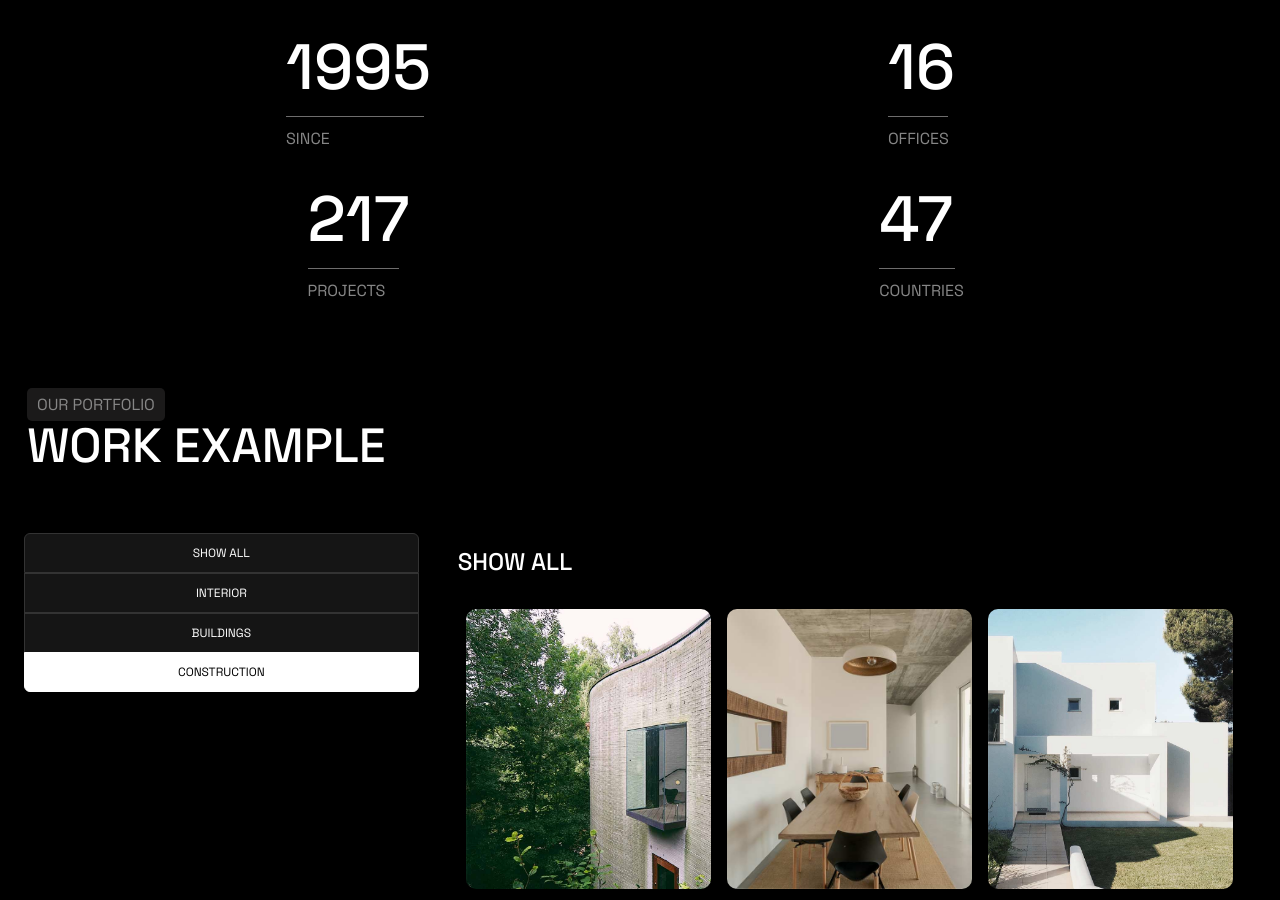
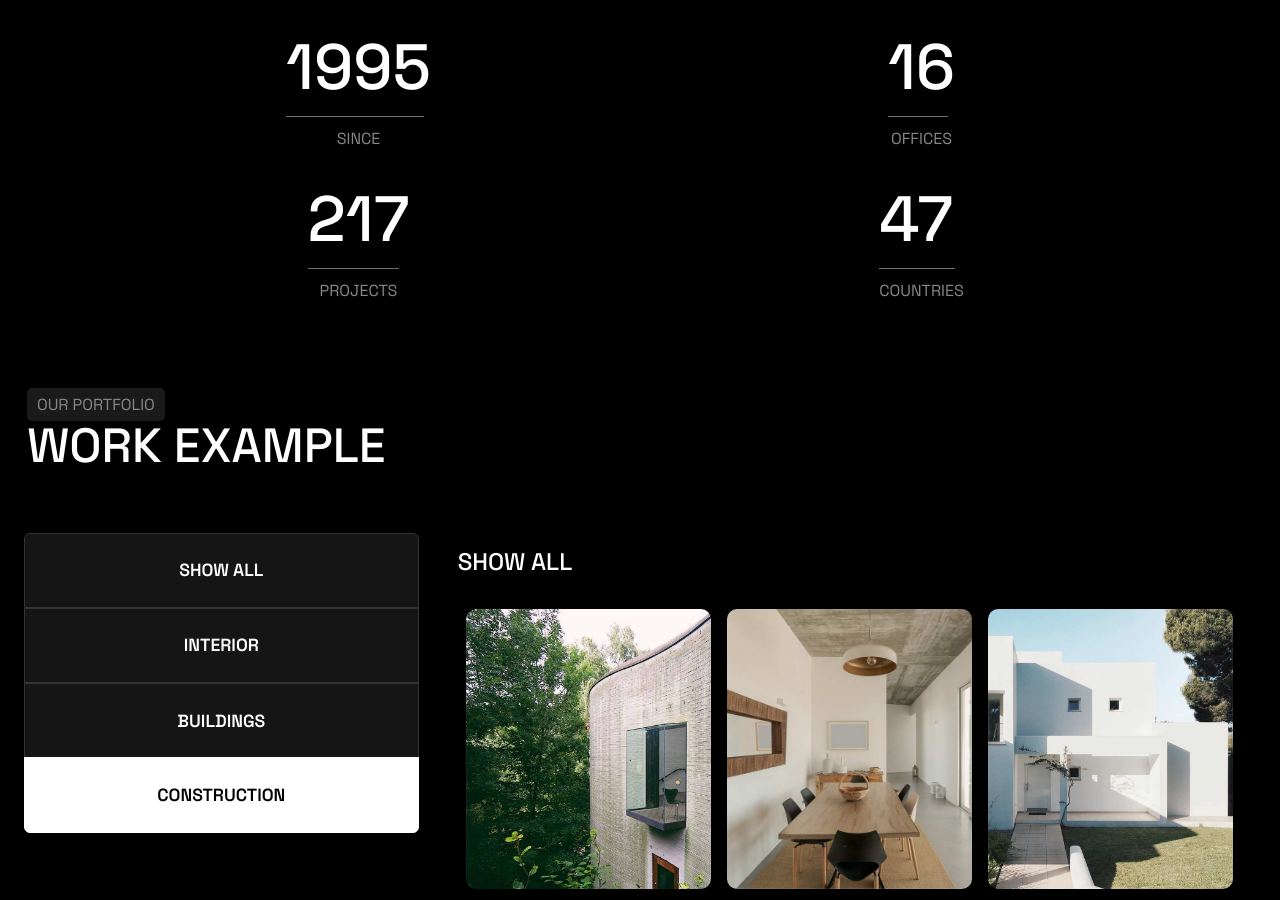
Before and after one commit to atharv20-lgtm/INTERIOR, a plain HTML site: page index.html in a window 1280 px wide. Shown: the part 2520-3420 px from the top of the page. Drawn offline with nearby package versions, Linux system fonts and the light colour scheme.

Commit message:
style.css

```diff
--- a/css/style.css
+++ b/css/style.css
@@ -1823,7 +1823,10 @@ body{
         width: 25%;
     }
 
-
+    .inside span{
+        display: block;
+        text-align: center;
+    }
     .pro {
         width: 50%;
     }
@@ -1839,8 +1842,16 @@ body{
     .counter {
         font-size: 4rem;
     }
-
-
+    .list-group{
+        height: 300px;
+    }
+     #list-example .list-group-item{
+        font-size: 1.1rem;
+        align-items: center;
+        display: flex;
+        justify-content: center;
+        font-weight: 600;
+    }
     #scrollspy-content {
         height: 600px;
     }
```
